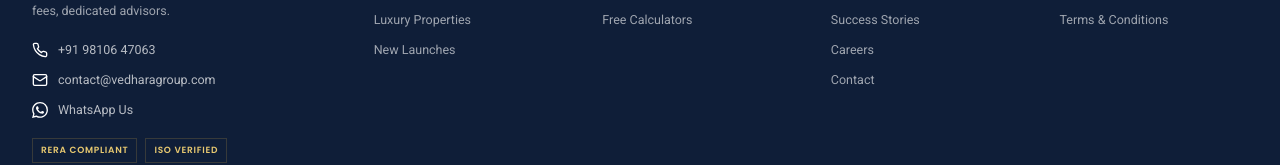
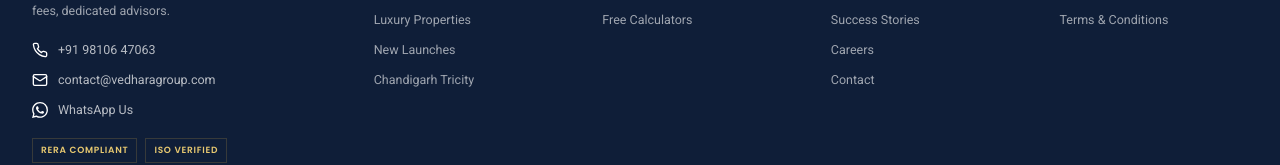
Before and after one commit to mohit1661-ai/Vedhara-Group-Supabase, a Next.js app: page / in a window 1280 px wide. Shown: the part 7845-8010 px from the top of the page. Built offline with nearby package versions, Linux system fonts and the light colour scheme.

Commit message:
Footer: add Chandigarh Tricity link to Services column so Tricity page is visible to users

```diff
--- a/components/layout/Footer.tsx
+++ b/components/layout/Footer.tsx
@@ -1,7 +1,7 @@
 import Link from "next/link";
 import Image from "next/image";
 const cols = [
-  { title:"Services", links:[{l:"Buy Property",h:"/buy"},{l:"Sell Property",h:"/sell"},{l:"Rent Property",h:"/rent"},{l:"Commercial RE",h:"/commercial"},{l:"Luxury Properties",h:"/luxury"},{l:"New Launches",h:"/new-launches"}] },
+  { title:"Services", links:[{l:"Buy Property",h:"/buy"},{l:"Sell Property",h:"/sell"},{l:"Rent Property",h:"/rent"},{l:"Commercial RE",h:"/commercial"},{l:"Luxury Properties",h:"/luxury"},{l:"New Launches",h:"/new-launches"},{l:"Chandigarh Tricity",h:"/tricity"}] },
   { title:"Advisory",  links:[{l:"Investment Advisory",h:"/investment-advisory"},{l:"NRI Services",h:"/nri-services"},{l:"Property Management",h:"/property-management"},{l:"Verification Center",h:"/verification-center"},{l:"Free Calculators",h:"/calculators"}] },
   { title:"Company",   links:[{l:"About Us",h:"/about"},{l:"Our Team",h:"/team"},{l:"All Services",h:"/services"},{l:"Market Insights",h:"/market-insights"},{l:"Success Stories",h:"/success-stories"},{l:"Careers",h:"/careers"},{l:"Contact",h:"/contact"}] },
   { title:"Support",   links:[{l:"FAQ Hub",h:"/faq"},{l:"Blog",h:"/blog"},{l:"Case Studies",h:"/case-studies"},{l:"Privacy Policy",h:"/privacy"},{l:"Terms & Conditions",h:"/terms"}] },
```
